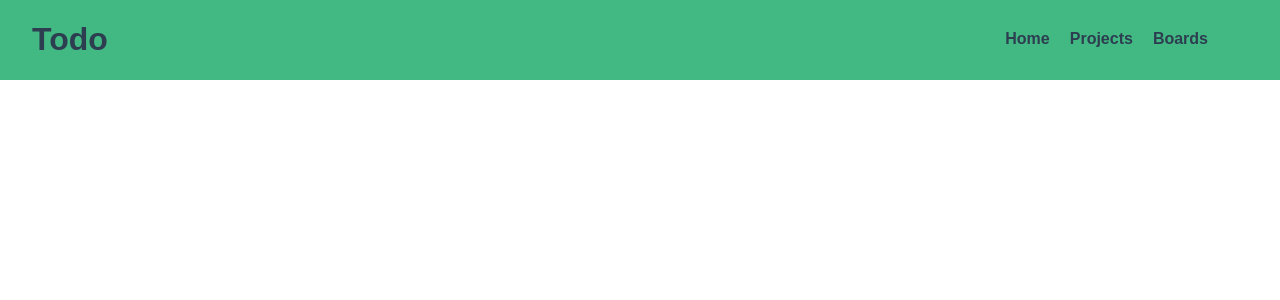
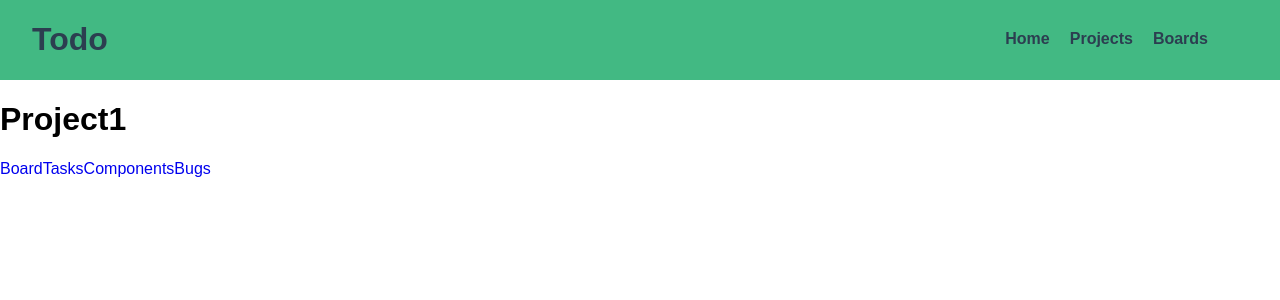
Before and after one commit to caralin3/Vue-Todo-List, a Vue app in the folder vue-todo-list/: page /projects/0 in a window 1280 px wide. Shown: the top 300 px of the page. Built offline with nearby package versions, Linux system fonts and the light colour scheme.

Commit message:
Implemented initial sidebar

```diff
--- /dev/null
+++ b/vue-todo-list/src/components/Sidebar.vue
@@ -0,0 +1,41 @@
+<template>
+  <div class="sidebar">
+    <h1 class="sidebar_title">{{ getTitle() }}</h1>
+    <div class="sidebar_nav">
+      <router-link :to="'/boards/' + this.id">Board</router-link>
+      <router-link :to="{ path: '/projects/' + this.id, query: { filter: 'tasks'}}">Tasks</router-link>
+      <router-link :to="{ path: '/projects/' + this.id, query: { filter: 'components'}}">Components</router-link>
+      <router-link :to="{ path: '/projects/' + this.id, query: { filter: 'bugs'}}">Bugs</router-link>
+    </div>
+  </div>
+</template>
+
+<script lang="ts">
+import Vue from 'vue';
+import {mapActions, mapGetters, mapState, mapMutations} from 'vuex';
+
+export default {
+  created(this: any) {
+    this.id = this.$route.params.id;
+  },
+  data: () => ({
+    id: String,
+    title: String,
+  }),
+  computed: {
+    ...mapState({
+      projects: (state: any) => state.projects.projects,
+    }),
+  },
+  methods: {
+    getTitle(this: any) {
+      const index: number = this.projects.findIndex((p: any) => p.id === this.id);
+      return this.projects[index].title;
+    },
+  },
+};
+</script>
+
+<style lang="less">
+@import '../less/index.less';
+</style>
--- a/vue-todo-list/src/router.ts
+++ b/vue-todo-list/src/router.ts
@@ -20,9 +20,9 @@ export default new Router({
       // which is lazy-loaded when the route is visited.
       component: () => import(/* webpackChunkName: "about" */ './views/Projects.vue'),
     }, {
-      path: '/about',
-      name: 'about',
-      component: () => import(/* webpackChunkName: "about" */ './views/About.vue'),
+      path: '/projects/:id',
+      name: 'project',
+      component: () => import(/* webpackChunkName: "about" */ './views/Project.vue'),
     },
   ],
 });
--- a/vue-todo-list/src/views/About.vue
+++ /dev/null
@@ -1,5 +0,0 @@
-<template>
-  <div class="about">
-    <h1>This is an about page</h1>
-  </div>
-</template>
--- /dev/null
+++ b/vue-todo-list/src/views/Project.vue
@@ -0,0 +1,22 @@
+<template>
+  <div class="project">
+    <Sidebar />
+  </div>
+</template>
+
+<script lang="ts">
+import { Component, Vue } from 'vue-property-decorator';
+import {mapActions, mapGetters, mapState, mapMutations} from 'vuex';
+import Sidebar from '@/components/Sidebar.vue';
+
+@Component({
+  components: {
+    Sidebar,
+  },
+  data: () => ({
+  }),
+  methods: {
+  },
+})
+export default class Project extends Vue {}
+</script>
```
Also changed, not shown: vue-todo-list/src/store/modules/projects.ts (+9 -0 lines), vue-todo-list/src/views/Projects.vue (+0 -9 lines).
